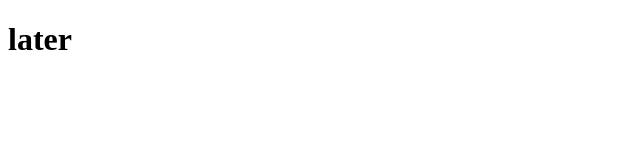
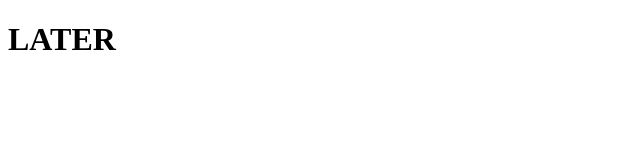
Before and after one commit to mods-code/scrypes, a plain HTML site: page index.html in a window 1280 px wide. Shown: the whole page, without its empty margins (0-640 px from the left). Drawn offline with Linux system fonts and the light colour scheme.

Commit message:
Update index.html

```diff
--- a/index.html
+++ b/index.html
@@ -7,6 +7,7 @@
     <title>Document</title>
 </head>
 <body>
-    <h1>later</h1>
+     <h1 style="font-family:commanders;">LATER</h1>
+
 </body>
 </html>
```
